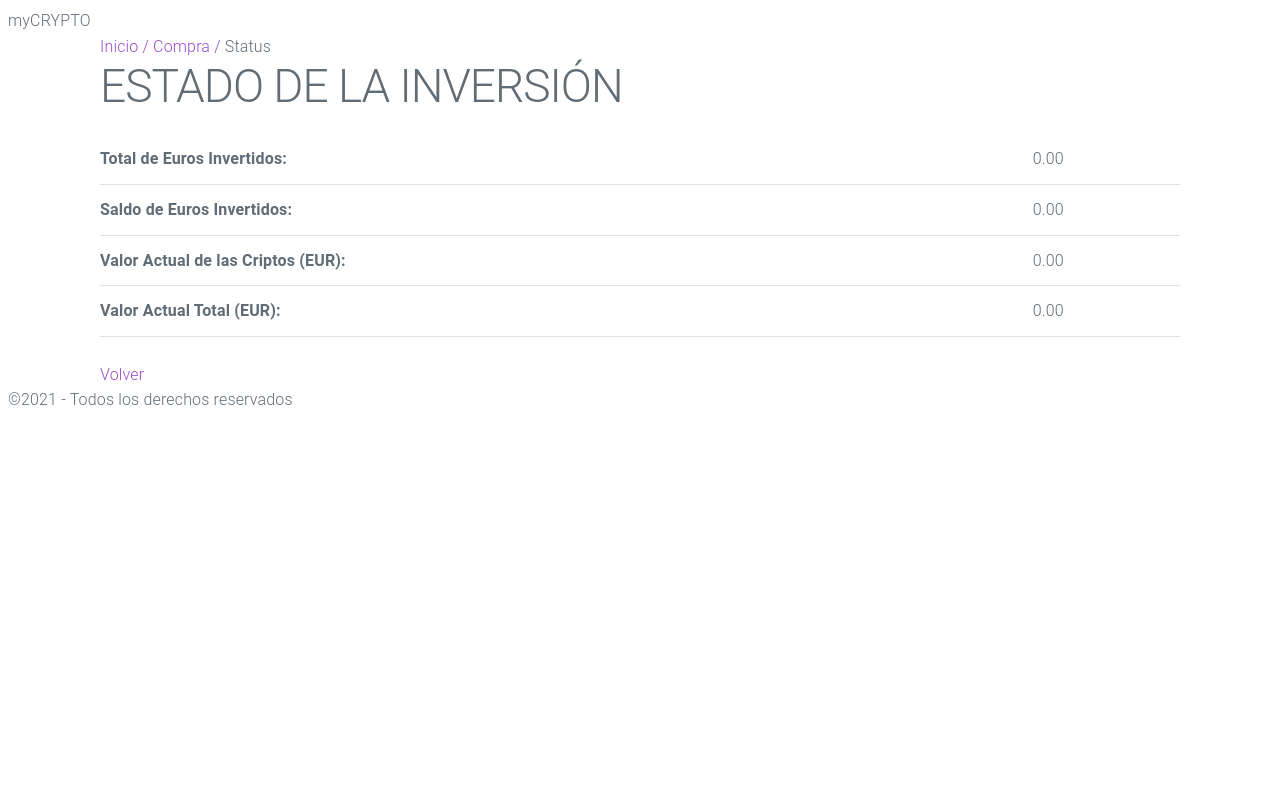
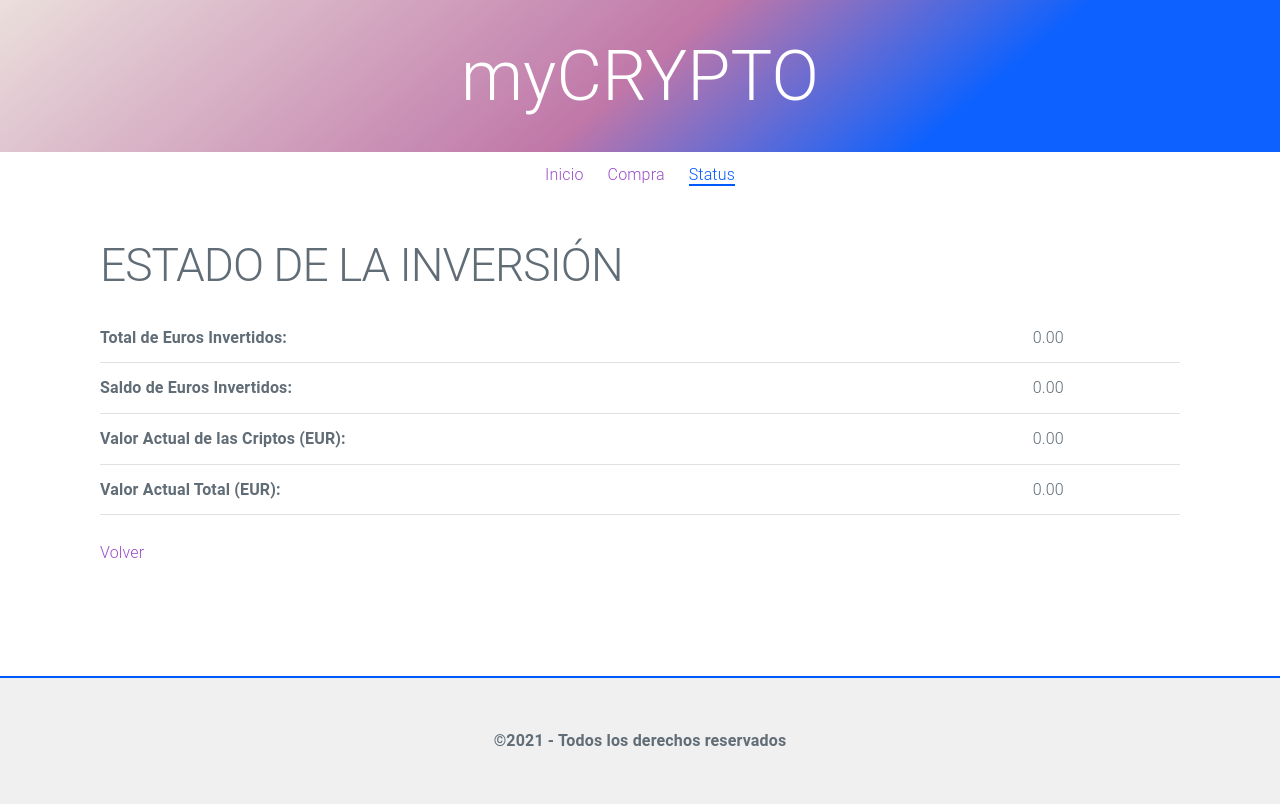
Before and after one commit to mmmmaria/Proyecto_KeepCoding, a Flask app: page /status in a window 1280 px wide. Run offline with Flask 2, Linux system fonts and the light colour scheme; data that the repository does not hold is empty.

Commit message:
first commit

```diff
--- a/cripto/static/css/styles.css
+++ b/cripto/static/css/styles.css
@@ -1,3 +1,46 @@
+body {
+    margin: 0;
+}
+
+header {
+    width: 100%;
+    background-color: #1fc8db;
+    background-image: linear-gradient(140deg, #EADEDB 0%, #BC70A4 50%, #0059ff 75%);
+    color: white;
+    opacity: 0.95;
+    text-align: center;
+    font-size: 7rem;
+    padding: 2rem;
+    margin-bottom: 1rem
+}
+
+section {
+    min-height: 58vh;
+}
+
+nav {
+    text-align: center;
+    margin-bottom: 5rem;
+}
+
+nav a {
+    margin: 1rem;
+    border-bottom: 2px solid transparent;
+}
+
+    nav a.activo {
+        color: #0059ff;
+        border-bottom: 2px solid #0059ff;
+    }
+
+footer {
+    text-align: center;
+    margin-top: 5rem;
+    background-color: #f0f0f0;
+    padding: 5rem;
+    font-weight: bold;
+    border-top: 2px solid #0059ff;
+}
 
 .msg-err {
     font-size: 0.8em;
@@ -23,7 +66,6 @@
         color:darkred;
         }
 
-
 .button_secundario{
     background-color: #0059ff !important;
     color: rgb(255, 255, 255) !important;
--- a/cripto/templates/status.html
+++ b/cripto/templates/status.html
@@ -3,9 +3,11 @@
     {% block titulo %}Status{% endblock %}
 
         {% block contenido %}
-            <a href="/">Inicio /</a>
-            <a href="/compra">Compra /</a>
-            Status
+        <nav class="menu">
+            <a href="/">Inicio</a>
+            <a href="/compra">Compra</a>
+            <a class="activo" href="/status">Status</a>
+        </nav>
 
     <h1>ESTADO DE LA INVERSIÓN</h1>
     <table>
@@ -30,4 +32,4 @@
     </table>
 
             <a href="/">Volver</a>
-        {% endblock %}
+    {% endblock %}
```
Also changed, not shown: cripto/templates/compra.html (+9 -8 lines), cripto/templates/inicio.html (+7 -5 lines), README.md.
